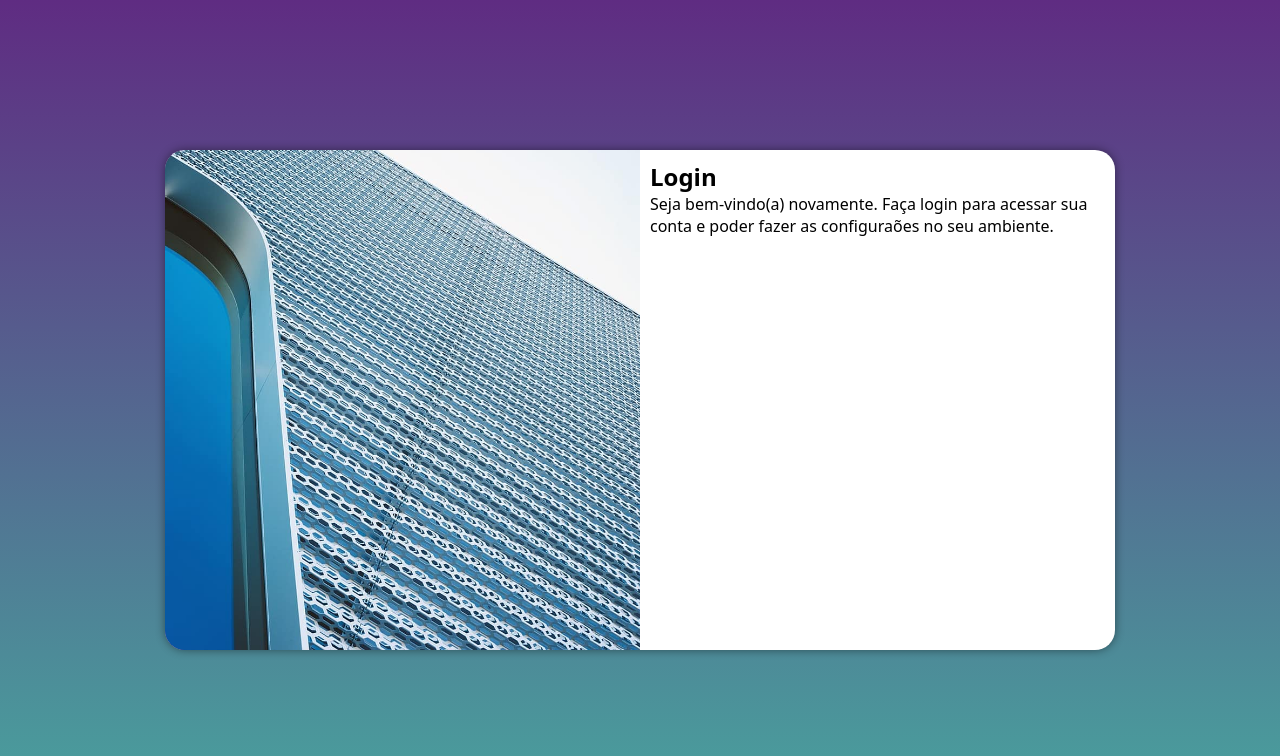
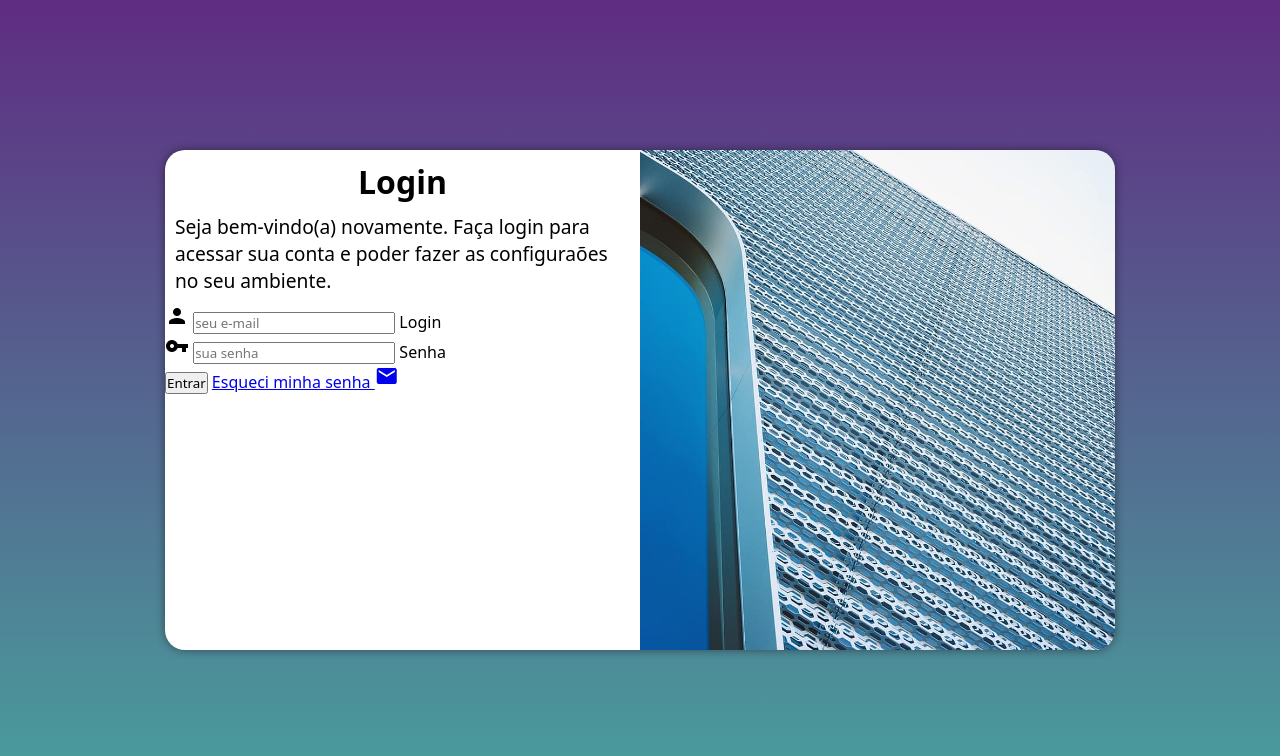
Before and after one commit to gpkaua/projeto-login, a plain HTML site: page index.html in a window 1280 px wide. Drawn offline with Linux system fonts and the light colour scheme.

Commit message:
formulario

```diff
--- a/estilos/media-query.css
+++ b/estilos/media-query.css
@@ -41,17 +41,21 @@ Grandes telas: Acima de 1200px
     }
 
     section#login > div#imagem {
-        float: left;
+        float: right;
         width: 50%;
         height: 100%;
     }
 
     section#login > div#formulario {
-        float: right;
+        float: left;
         width: 50%;
     }
+
+    div#formulario > h1 {
+        font-size: 2em;
+    }
+
+    div#formulario > p {
+        font-size: 1.2em;
+    }
 }
-
-/* @media screen and (min-width: 1200px) {
-
-} */
--- a/estilos/style.css
+++ b/estilos/style.css
@@ -53,3 +53,12 @@ section#login > div#formulario {
     display: block;
     padding: 10px;
 }
+
+div#formulario > h1 {
+    text-align: center;
+    margin-bottom: 10px;
+}
+
+div#formulario > p{
+    font-size: 0.8em;
+}
--- a/index.html
+++ b/index.html
@@ -4,6 +4,7 @@
     <meta charset="UTF-8">
     <meta name="viewport" content="width=device-width, initial-scale=1.0">
     <title>Login</title>
+    <link href="https://fonts.googleapis.com/icon?family=Material+Icons" rel="stylesheet">
     <link rel="stylesheet" href="estilos/style.css">
     <link rel="stylesheet" href="estilos/media-query.css">
 </head>
@@ -17,8 +18,19 @@
                 <h1>Login</h1>
                 <p>Seja bem-vindo(a) novamente. Faça login para acessar sua conta e poder fazer as configuraões no seu ambiente.</p>
             </div>
-            <form action="login.php" method="post">
-
+            <form action="login.php" method="post" autocomplete="on">
+                <div class="campo">
+                    <span class="material-icons">person</span>
+                    <input type="email" name="login" id="ilogin" placeholder="seu e-mail" autocomplete="email" required maxlength="30">
+                    <label for="ilogin">Login</label>
+                </div>
+                <div class="campo">
+                    <span class="material-icons">vpn_key</span>
+                    <input type="password" name="senha" id="isenha" placeholder="sua senha" autocomplete="current-password" required minlength="8" maxlength="20">
+                    <label for="isenha">Senha</label>
+                </div>
+                <input type="submit" value="Entrar">
+                <a href="esqueci.html">Esqueci minha senha <span class="material-icons">mail</span></a>
             </form>
         </section>
     </main>
```
